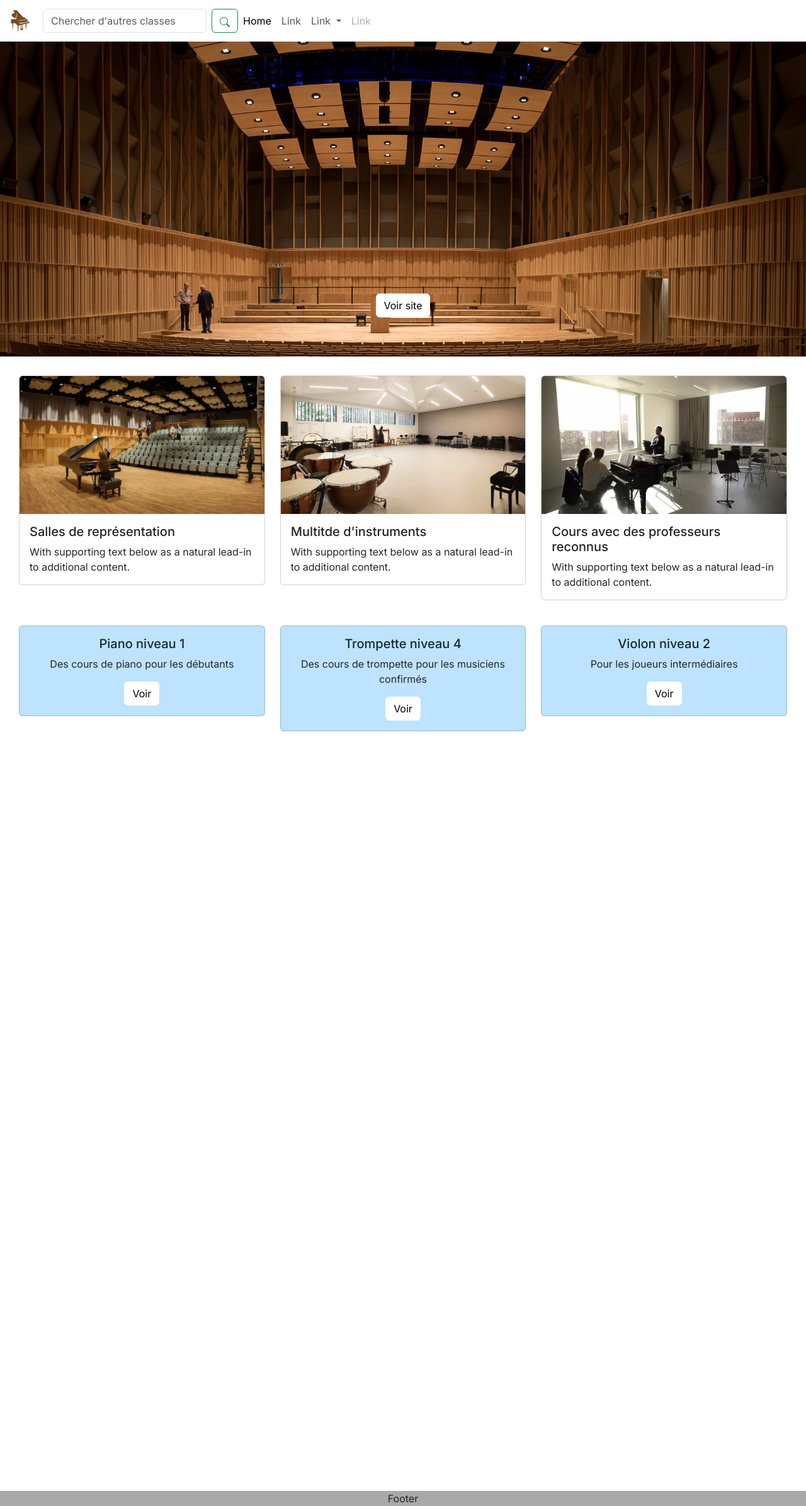
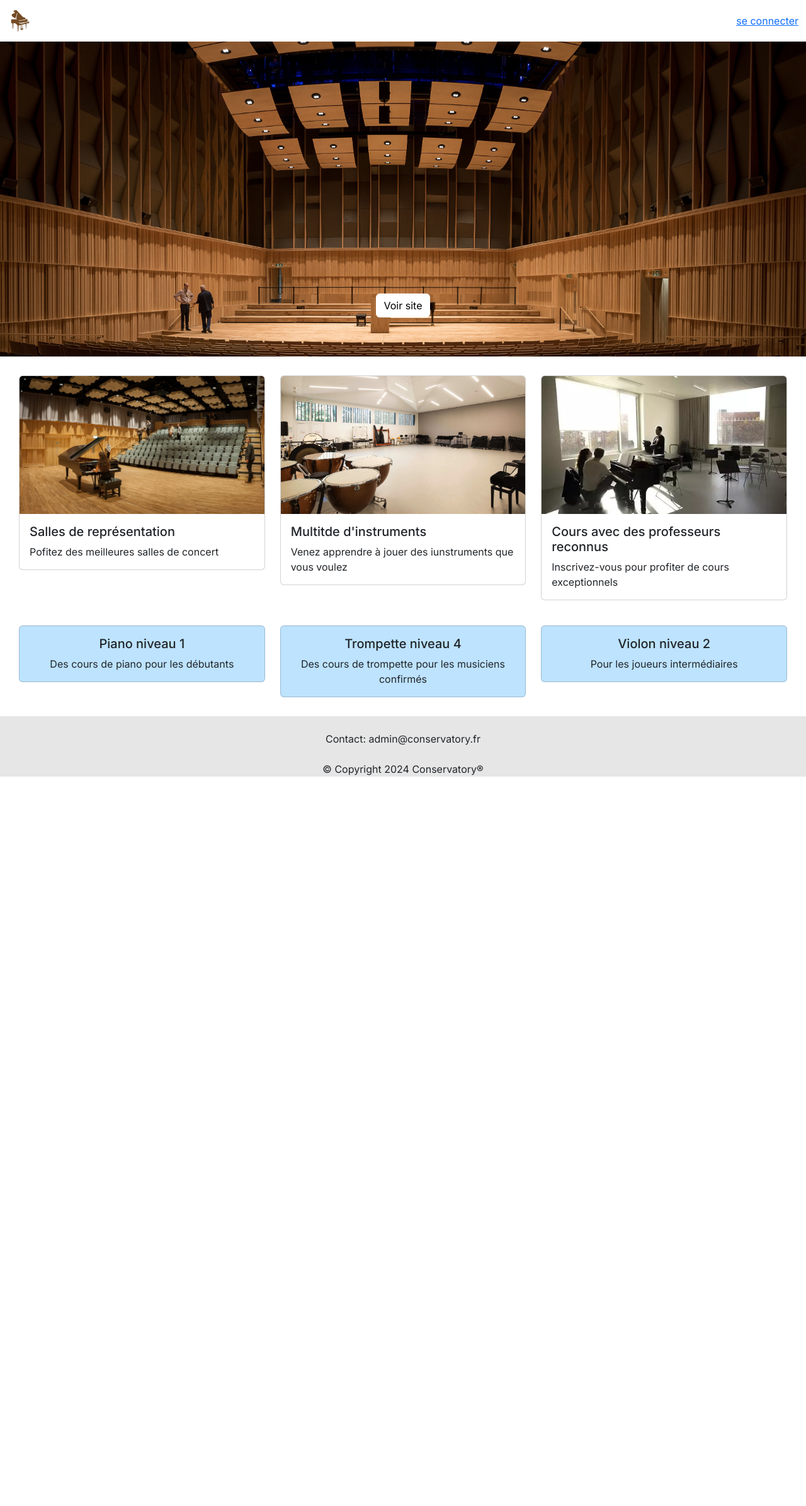
Before and after one commit to GuilhermeDias02/ConservatoirB, a PHP site: page / in a window 1280 px wide. Shown: the whole page at 63% size. After the commit the page ends 1233 px from the top, so only its background shows below. Run offline with PHP 8.4, Linux system fonts and the light colour scheme.

Commit message:
accueil bug debut connexion

```diff
--- a/assets/style/index.css
+++ b/assets/style/index.css
@@ -16,6 +16,23 @@ body {
     box-shadow: 0 10 #BDE3FF;
 }
 
+nav .btn {
+    --bs-btn-color: black;
+    --bs-btn-bg: white;
+    --bs-btn-border-color: white;
+    --bs-btn-hover-color: #black;
+    --bs-btn-hover-bg: #e6e6e6;
+    --bs-btn-hover-border-color: #e6e6e6;
+    --bs-btn-focus-shadow-rgb: 49, 132, 253;
+    --bs-btn-active-color: #fff;
+    --bs-btn-active-bg: #1e1e1e;
+    --bs-btn-active-border-color: #1e1e1e;
+    --bs-btn-active-shadow: inset 0 3px 5px rgba(0, 0, 0, 0.125);
+    --bs-btn-disabled-color: #fff;
+    --bs-btn-disabled-bg: white;
+    --bs-btn-disabled-border-color: white;
+}
+
 figure.vitrine {
     background-image: url("../images/conservatoire.jpg");
     background-repeat: no-repeat;
@@ -25,7 +42,7 @@ figure.vitrine {
     text-align: center;
 }
 
-figure.vitrine > .btn {
+figure.vitrine>.btn {
     margin-top: 400px;
 }
 
@@ -76,13 +93,47 @@ section .btn-primary {
     --bs-btn-disabled-border-color: white;
 }
 
+#main_connexion {
+    display: flex;
+    align-items: center;
+    justify-content: center;
+}
+
+#connexion {
+    background-color: #e6e6e6;
+    padding: 40px;
+    margin-top: 300px;
+    margin: 300px;
+}
+
 footer {
     position: relative;
     text-align: center;
     margin: auto;
-    background-color: darkgrey;
+    background-color: #e6e6e6;
 }
 
 footer * {
     margin: 0;
 }
+
+
+@media only screen and (min-width: 992px) {
+    #navbarNavDropdown {
+        display: none !important;
+    }
+
+    .navbar-toggler {
+        display: none;
+    }
+
+    /* #liste1 {
+        flex-direction: row;
+    } */
+}
+
+@media only screen and (max-width: 991px) {
+    .abc {
+        display: none;
+    }
+}
--- a/connexion.php
+++ b/connexion.php
@@ -3,8 +3,10 @@
  * Préparation
  */
 $dir = getcwd();
+$session = session_start();
 
 
 /**
  * Main
  */
+include "vue/connexion.php";
--- a/index.php
+++ b/index.php
@@ -3,11 +3,21 @@
  * Préparation
  */
 $dir = getcwd();
+$session = session_start();
+$_SESSION["compte"] = "visiteur";
+$title = "Accueil";
 
+if (isset($_SESSION['page']) && $_SESSION['page'] == "connexion") {
+    if (isset($_POST['email']) && isset($_POST['mdp'])) {
+        $_SESSION["compte"] = "parent";
+        $_SESSION["nom"] = "nom";
+        $_SESSION["prenom"] = "prenom";
+
+        echo $_POST['email'].' '.$_POST['mdp'];
+    }
+}
 
 /**
  * Main
  */
-$title = "Accueil";
-$role = true;
 include "./vue/accueil.php";
--- a/vue/Footer.php
+++ b/vue/Footer.php
@@ -1,6 +1,12 @@
 <footer>
-    <p>Footer</p>
+    </br>
+    <p>Contact: admin@conservatory.fr</p>
+    </br>
+    <p>© Copyright 2024 Conservatory®</p>
 </footer>
-<script src="https://cdn.jsdelivr.net/npm/bootstrap@5.3.3/dist/js/bootstrap.bundle.min.js" integrity="sha384-YvpcrYf0tY3lHB60NNkmXc5s9fDVZLESaAA55NDzOxhy9GkcIdslK1eN7N6jIeHz" crossorigin="anonymous"></script>
+<script src="https://cdn.jsdelivr.net/npm/bootstrap@5.3.3/dist/js/bootstrap.bundle.min.js"
+    integrity="sha384-YvpcrYf0tY3lHB60NNkmXc5s9fDVZLESaAA55NDzOxhy9GkcIdslK1eN7N6jIeHz" crossorigin="anonymous">
+    </script>
 </body>
+
 </html>
--- a/vue/Header.php
+++ b/vue/Header.php
@@ -14,4 +14,3 @@
 </head>
 
 <body>
-    <?php include "navbar.php";
--- a/vue/Navbar.php
+++ b/vue/Navbar.php
@@ -1,49 +1,52 @@
-<nav class="navbar navbar-expand-lg bg-body-tertiary">
+<nav class="navbar" navbar-expand-lg bg-body-tertiary">
     <div class="container-fluid">
-        <button class="navbar-toggler" type="button" data-bs-toggle="collapse" data-bs-target="#navbarScroll"
-            aria-controls="navbarScroll" aria-expanded="false" aria-label="Toggle navigation">
-            <span class="navbar-toggler-icon"></span>
-        </button>
-        <a class="navbar-brand" href="index.php"><img class="logo" src="assets/images/piano.webp"
-                alt="logo piano" /></a>
-        <form class="d-flex" role="search">
-            <input class="form-control me-2" type="search" placeholder="Chercher d'autres classes" aria-label="Search">
-            <button class="btn btn-outline-success" type="submit">
-                <svg xmlns="http://www.w3.org/2000/svg" width="16" height="16" fill="currentColor" class="bi bi-search"
-                    viewBox="0 0 16 16" style="--darkreader-inline-fill: currentColor;" data-darkreader-inline-fill="">
-                    <path
-                        d="M11.742 10.344a6.5 6.5 0 1 0-1.397 1.398h-.001q.044.06.098.115l3.85 3.85a1 1 0 0 0 1.415-1.414l-3.85-3.85a1 1 0 0 0-.115-.1zM12 6.5a5.5 5.5 0 1 1-11 0 5.5 5.5 0 0 1 11 0">
-                    </path>
-                </svg></i>
+
+        <?php
+        if ($_SESSION['compte'] != "visiteur") {
+            echo '
+            <button class="navbar-toggler" type="button" data-bs-toggle="collapse" data-bs-target="#navbarScroll" aria-controls="navbarScroll" aria-expanded="false" aria-label="Toggle navigation">
+                <span class="navbar-toggler-icon"></span>
             </button>
-        </form>
-        <div class="collapse navbar-collapse" id="navbarScroll">
-            <ul class="navbar-nav me-auto my-2 my-lg-0 navbar-nav-scroll" style="--bs-scroll-height: 100px;">
-                <li class="nav-item">
-                    <a class="nav-link active" aria-current="page" href="#">Home</a>
-                </li>
-                <li class="nav-item">
-                    <a class="nav-link" href="#">Link</a>
-                </li>
-                <li class="nav-item dropdown">
-                    <a class="nav-link dropdown-toggle" href="#" role="button" data-bs-toggle="dropdown"
-                        aria-expanded="false">
-                        Link
-                    </a>
-                    <ul class="dropdown-menu">
-                        <li><a class="dropdown-item" href="#">Action</a></li>
-                        <li><a class="dropdown-item" href="#">Another action</a></li>
-                        <li>
-                            <hr class="dropdown-divider">
-                        </li>
-                        <li><a class="dropdown-item" href="#">Something else here</a></li>
-                    </ul>
-                </li>
-                <li class="nav-item">
-                    <a class="nav-link disabled" aria-disabled="true">Link</a>
-                </li>
-            </ul>
+            ';
+        }
+        ?>
 
+        <a class="navbar-brand" href="index.php">
+            <img class="logo" src="assets/images/logo.png" alt="logo piano" />
+        </a>
+
+        <div class="abc">
+            <?php
+            if ($_SESSION['compte'] != "visiteur") {
+                include "vue/recherche.php";
+            }
+            ?>
         </div>
+
+        <div class="abc">
+            <?php
+            if ($_SESSION['compte'] != "visiteur") {
+                include "vue/raccourcis.php";
+            }
+            ?>
+        </div>
+
+        <?php
+        if ($_SESSION['compte'] == "visiteur") {
+            echo '<a href="connexion.php">se connecter</a>';
+        } else {
+            echo "<a href='profil.php'>{$_SESSION['nom']}<br/>{$_SESSION['prenom']}</a>";
+        }
+        ?>
+
+        <?php
+        if ($_SESSION['compte'] != "visiteur") {
+            echo '<div class="collapse navbar-collapse" id="navbarScroll">';
+            include "vue/recherche.php";
+            include "vue/raccourcis.php";
+            echo '</div>';
+        }
+        ?>
+
     </div>
 </nav>
--- a/vue/accueil.php
+++ b/vue/accueil.php
@@ -1,4 +1,6 @@
 <?php include "header.php"; ?>
+
+<?php include "navbar.php"; ?>
 
 <?php include "vitrine.php"; ?>
 
@@ -12,53 +14,4 @@
     </section>
 </main>
 
-</br>
-</br>
-</br>
-</br>
-</br>
-</br>
-</br>
-</br>
-</br>
-</br>
-</br>
-</br>
-</br>
-</br>
-</br>
-</br>
-</br>
-</br>
-</br>
-</br>
-</br>
-</br>
-</br>
-</br>
-</br>
-</br>
-</br>
-</br>
-</br>
-</br>
-</br>
-</br>
-</br>
-</br>
-</br>
-</br>
-</br>
-</br>
-</br>
-</br>
-</br>
-</br>
-</br>
-</br>
-</br>
-</br>
-</br>
-</br>
-</br>
 <?php include "Footer.php"; ?>
--- a/vue/classe_cards.php
+++ b/vue/classe_cards.php
@@ -4,25 +4,40 @@
             <div class="card-body">
                 <h5 class="card-title">Piano niveau 1</h5>
                 <p class="card-text">Des cours de piano pour les débutants</p>
-                <a href="#" class="btn btn-primary">Voir</a>
+                <?php
+                if ($_SESSION['compte'] != "visiteur") {
+                    $_SESSION["voir_classe"] = 1;
+                    echo '<a href="details_classe.php" class="btn btn-primary">Voir</a>';
+                }
+                ?>
             </div>
         </div>
     </div>
-    <div class="col-sm-4 text-center">
+    <div class="col-sm-4 mb-3 mb-sm-0 text-center">
         <div class="card bg-primary">
             <div class="card-body">
                 <h5 class="card-title">Trompette niveau 4</h5>
                 <p class="card-text">Des cours de trompette pour les musiciens confirmés</p>
-                <a href="#" class="btn btn-primary">Voir</a>
+                <?php
+                if ($_SESSION['compte'] != "visiteur") {
+                    $_SESSION["voir_classe"] = 2;
+                    echo '<a href="details_classe.php" class="btn btn-primary">Voir</a>';
+                }
+                ?>
             </div>
         </div>
     </div>
-    <div class="col-sm-4 text-center">
+    <div class="col-sm-4 mb-3 mb-sm-0 text-center">
         <div class="card bg-primary">
             <div class="card-body">
                 <h5 class="card-title">Violon niveau 2</h5>
                 <p class="card-text">Pour les joueurs intermédiaires </p>
-                <a href="#" class="btn btn-primary">Voir</a>
+                <?php
+                if ($_SESSION['compte'] != "visiteur") {
+                    $_SESSION["voir_classe"] = 3;
+                    echo '<a href="details_classe.php" class="btn btn-primary">Voir</a>';
+                }
+                ?>
             </div>
         </div>
     </div>
--- a/vue/description_cards.php
+++ b/vue/description_cards.php
@@ -4,25 +4,25 @@
             <img src="assets/images/public.jpg" class="card-img-top" alt="estrade salle de représentation">
             <div class="card-body">
                 <h5 class="card-title">Salles de représentation</h5>
-                <p class="card-text">With supporting text below as a natural lead-in to additional content.</p>
+                <p class="card-text">Pofitez des meilleures salles de concert</p>
             </div>
         </div>
     </div>
-    <div class="col-sm-4">
+    <div class="col-sm-4 mb-3 mb-sm-0">
         <div class="card">
             <img src="assets/images/instruments.jpg" class="card-img-top" alt="salle de rangement des instruments">
             <div class="card-body">
                 <h5 class="card-title">Multitde d'instruments</h5>
-                <p class="card-text">With supporting text below as a natural lead-in to additional content.</p>
+                <p class="card-text">Venez apprendre à jouer des iunstruments que vous voulez</p>
             </div>
         </div>
     </div>
-    <div class="col-sm-4">
+    <div class="col-sm-4 mb-3 mb-sm-0">
         <div class="card">
             <img src="assets/images/cours2.jpg" class="card-img-top" alt="...">
             <div class="card-body">
                 <h5 class="card-title">Cours avec des professeurs reconnus</h5>
-                <p class="card-text">With supporting text below as a natural lead-in to additional content.</p>
+                <p class="card-text">Inscrivez-vous pour profiter de cours exceptionnels</p>
             </div>
         </div>
     </div>
```
Also changed, not shown: vue/connexion.php (added, +23 -0 lines), vue/raccourcis.php (added, +45 -0 lines), vue/recherche.php (added, +11 -0 lines), ajouter_eleve.php (added), assets/images/logo.png (added), classes.php (added), details_class.php (added), favicon.ico, notes.php (added), planning.php (added), profil.php (added).
